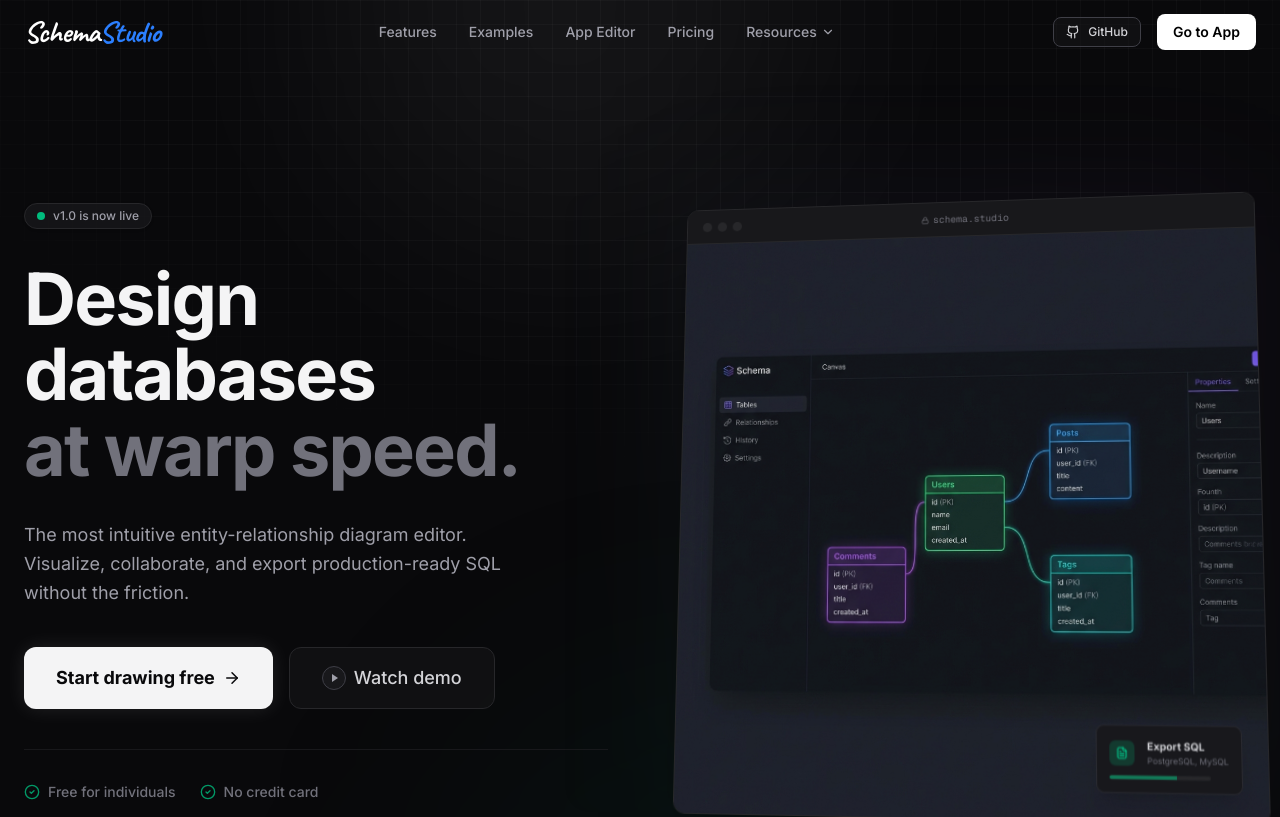
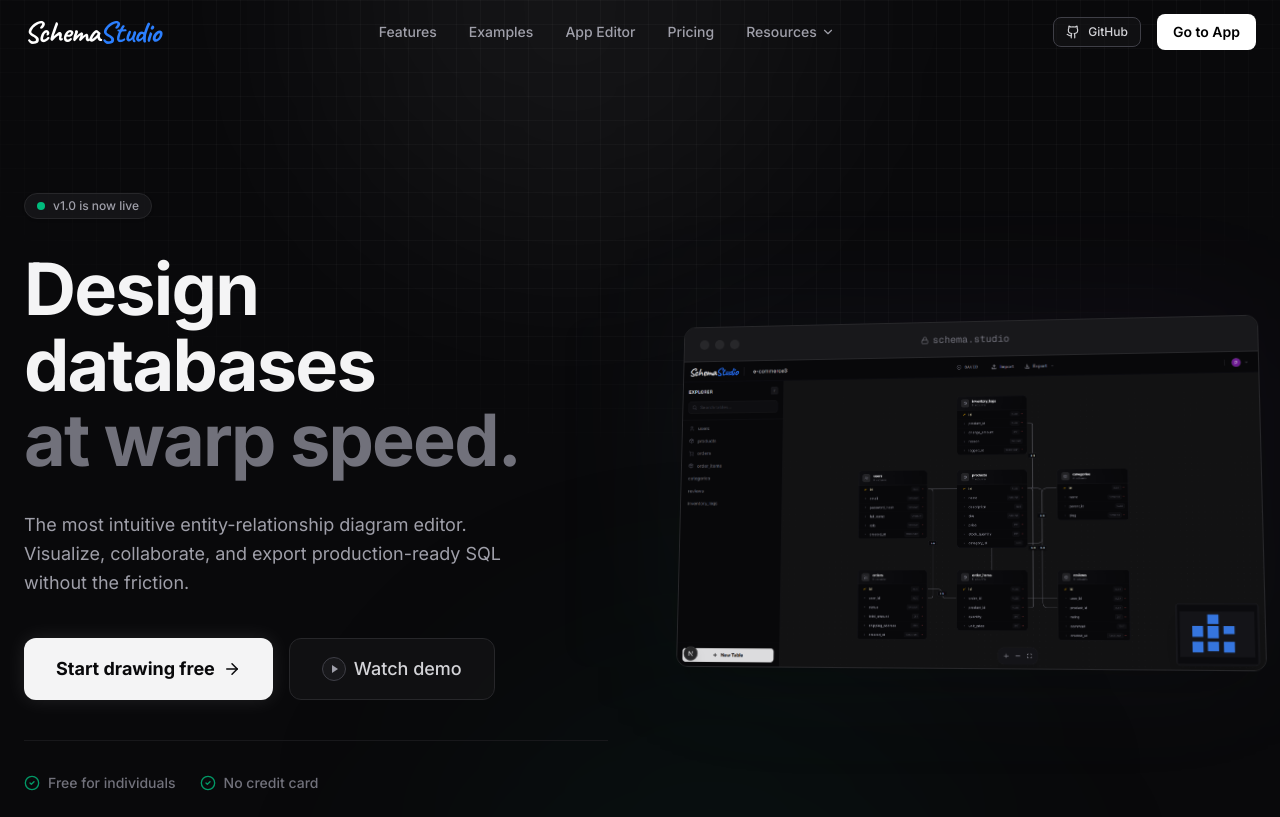
Before and after one commit to Praveenkumar02023/schema, a Next.js app: page / in a window 1280 px wide. Shown: the top 817 px of the page. Built offline with nearby package versions, Linux system fonts and the light colour scheme.

Commit message:
update hero section image.

```diff
--- a/app/page.tsx
+++ b/app/page.tsx
@@ -97,31 +97,13 @@
                 </div>
 
                 <Image
-                  src="/hero-diagram.png"
+                  src="/hero-screenshot.png"
                   alt="SchemaStudio Editor Interface"
-                  width={800}
-                  height={600}
+                  width={1400}
+                  height={1200}
                   className="w-full h-auto opacity-90 group-hover:opacity-100 transition-opacity"
                   priority
                 />
-
-                {/* Floating Elements on top of image */}
-                <div className="absolute bottom-6 right-6 flex flex-col gap-2">
-                  <div className="bg-zinc-900/90 backdrop-blur border border-zinc-700/50 p-3 rounded-lg shadow-xl animate-float-delayed">
-                    <div className="flex items-center gap-3 mb-2">
-                      <div className="w-6 h-6 rounded-md bg-emerald-500/20 flex items-center justify-center">
-                        <FileText size={12} className="text-emerald-400" />
-                      </div>
-                      <div>
-                        <div className="text-[10px] font-bold text-zinc-300">Export SQL</div>
-                        <div className="text-[8px] text-zinc-500">PostgreSQL, MySQL</div>
-                      </div>
-                    </div>
-                    <div className="h-1 w-24 bg-zinc-800 rounded-full overflow-hidden">
-                      <div className="h-full bg-emerald-500 w-2/3 animate-pulse"></div>
-                    </div>
-                  </div>
-                </div>
 
               </div>
             </div>
@@ -841,7 +823,7 @@
             <h2 className="text-4xl font-bold mb-6 bg-gradient-to-br from-white via-zinc-200 to-zinc-500 bg-clip-text text-transparent">
               Frequently Asked Questions
             </h2>
-            <p className="text-lg text-zinc-400">Everything you need to know about DrawDB.</p>
+            <p className="text-lg text-zinc-400">Everything you need to know about SchemaStudio.</p>
           </div>
 
           <div className="space-y-4">
@@ -889,7 +871,7 @@
     name: "Alex Rivera",
     role: "CTO",
     company: "StartUp",
-    text: "The real-time collaboration saves us hours every week. We went from whiteboards to DrawDB and never looked back.",
+    text: "The real-time collaboration saves us hours every week. We went from whiteboards to SchemaStudio and never looked back.",
     stack: "MySQL",
     image: "https://i.pravatar.cc/150?u=alex"
   },
@@ -995,13 +977,9 @@
           {/* Column 1: Branding */}
           <div className="space-y-6">
             <div className="flex items-center gap-2">
-              <svg width="24" height="24" viewBox="0 0 24 24" fill="none" className="text-blue-500">
-                <path d="M12 3L2 8L12 13L22 8L12 3Z" stroke="currentColor" strokeWidth="2" strokeLinecap="round" strokeLinejoin="round" />
-                <path d="M2 14L12 19L22 14" stroke="currentColor" strokeWidth="2" strokeLinecap="round" strokeLinejoin="round" />
-                <path d="M2 8V16" stroke="currentColor" strokeWidth="0" strokeLinecap="round" strokeLinejoin="round" />
-                <circle cx="12" cy="13" r="1.5" fill="currentColor" />
-              </svg>
-              <span className="text-xl font-bold text-white">DrawDB</span>
+              <span className="text-2xl font-bold tracking-tight" style={{ fontFamily: "'Caveat', cursive" }}>
+                <span className="text-white">Schema</span><span className="text-blue-500">Studio</span>
+              </span>
             </div>
             <p className="text-zinc-400 text-sm leading-relaxed max-w-xs">
               Instantly visualize your database schema and generate ER diagrams.
```
Also changed, not shown: public/hero-diagram.png (deleted), public/hero-screenshot.png (added).
